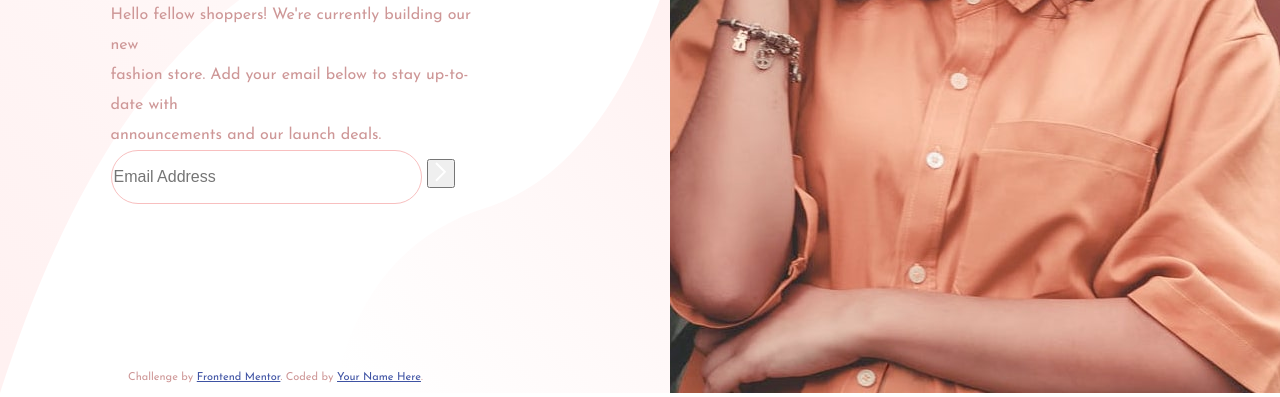
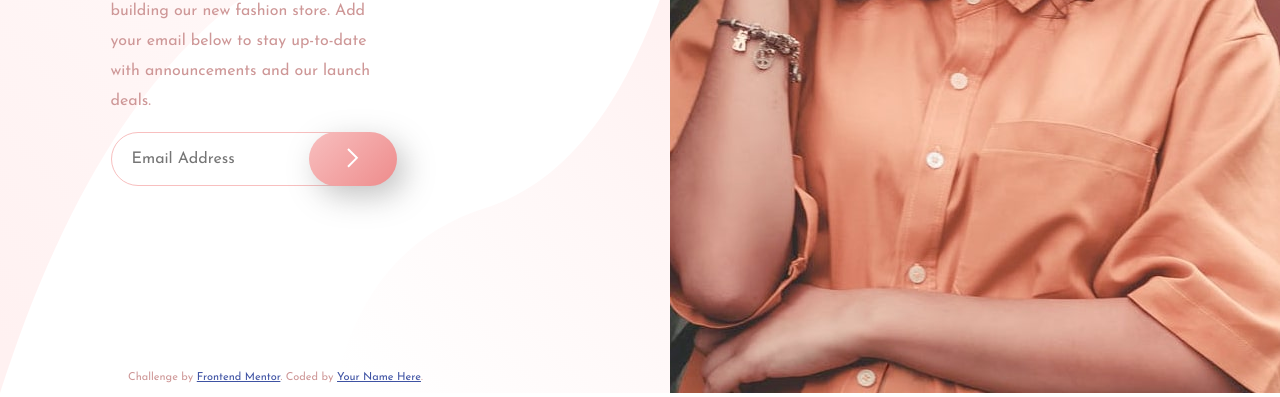
Before and after one commit to tricksap/Base-Apparel-coming-soon-page, a plain HTML site: page index.html in a window 1280 px wide. Shown: the part 407-804 px from the top of the page. Drawn offline with Linux system fonts and the light colour scheme.

Commit message:
design the email form

```diff
--- a/index.html
+++ b/index.html
@@ -46,14 +46,16 @@
               SOON
             </h1>
             <p>
-              Hello fellow shoppers! We're currently building our new <br />
-              fashion store. Add your email below to stay up-to-date with <br />
-              announcements and our launch deals.
+              Hello fellow shoppers! We're currently building our new fashion
+              store. Add your email below to stay up-to-date with announcements
+              and our launch deals.
+            </p>
+            <div class="email-container">
               <input type="email" placeholder="Email Address" />
               <button>
                 <img src="./images/icon-arrow.svg" alt="" srcset="" />
               </button>
-            </p>
+            </div>
           </div>
         </div>
       </div>
--- a/style.css
+++ b/style.css
@@ -1,6 +1,10 @@
-html {
-  height: 100vh;
+input:focus,
+select:focus,
+textarea:focus,
+button:focus {
+  outline: none;
 }
+html,
 body {
   margin: 0;
   font-size: 16px;
@@ -45,7 +49,11 @@ p {
 }
 .info {
   margin: 10px;
-  padding: 25% 25% 10% 15%;
+  padding: 20% 25% 5% 15%;
+}
+
+.info p {
+  padding-right: 110px;
 }
 
 .image {
@@ -54,13 +62,31 @@ p {
 
 input {
   height: 50px;
-  width: 80%;
+  width: 67%;
   border-radius: 30px;
   font-size: 100%;
   border: 1px solid hsl(0, 80%, 86%);
+  padding-left: 20px;
+  font-family: "Josefin Sans", sans-serif;
+  appearance: none;
+}
+.email-container {
+  position: relative;
+}
+button {
+  position: absolute;
+  border-radius: 30px;
+  width: 5.5rem;
+  height: 54px;
+  top: 0px;
+  right: 25%;
+  border: 0px;
+  background-image: linear-gradient(135deg, hsl(0, 80%, 86%), hsl(0, 74%, 74%));
+  box-shadow: 8px 10px 30px rgba(128, 128, 128, 0.473);
 }
 
-button {
+button:hover {
+  background-image: linear-gradient(135deg, hsl(0, 80%, 90%), hsl(0, 74%, 90%));
 }
 
 footer {
```
